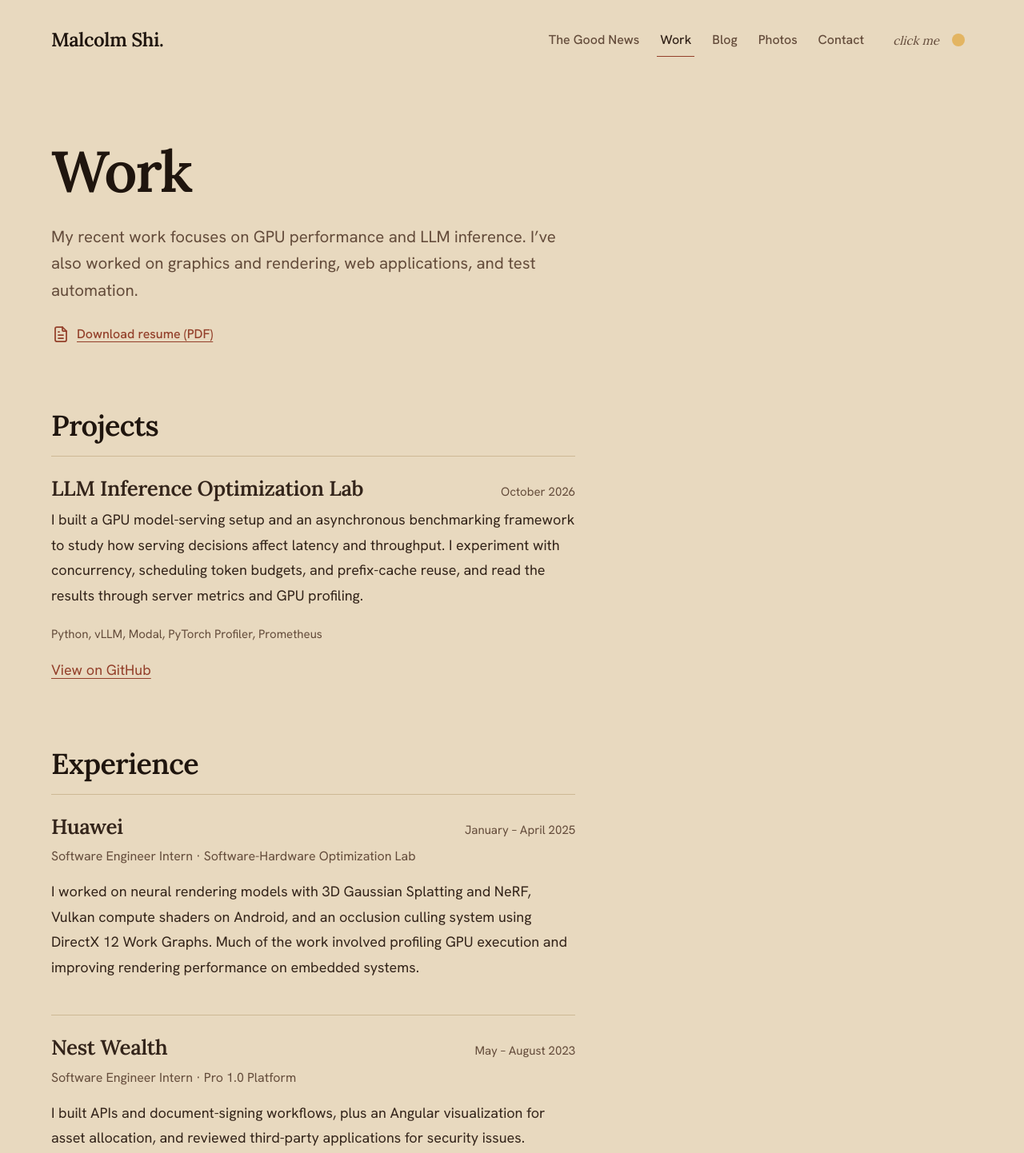
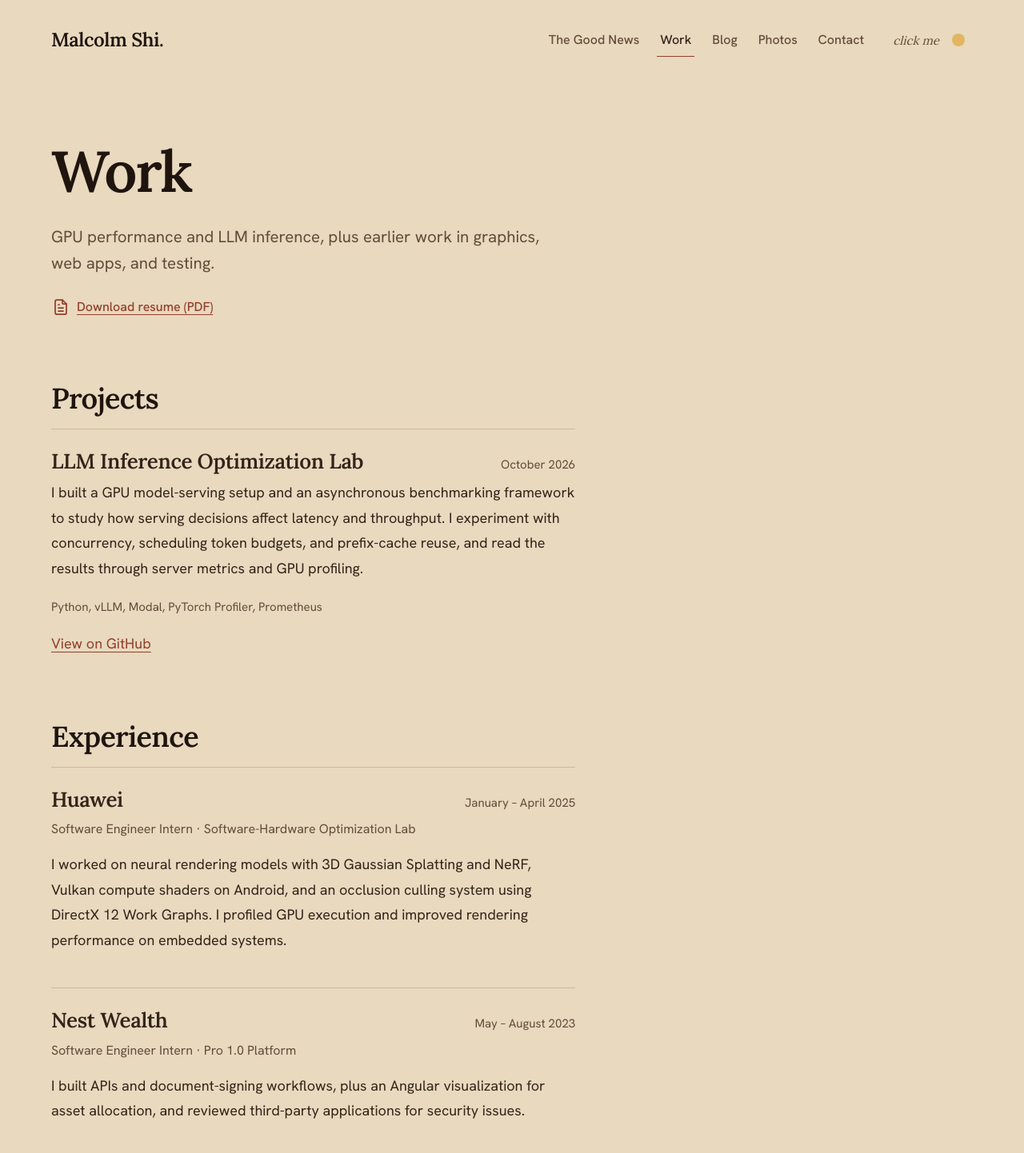
Before and after one commit to malcolmshi123/personal-website, a Next.js app: page /work in a window 1280 px wide. Shown: the top 1442 px of the page at 80% size. Built offline with nearby package versions, Linux system fonts and the light colour scheme.

Commit message:
update work page

```diff
--- a/src/content/work.ts
+++ b/src/content/work.ts
@@ -15,7 +15,7 @@ type Experience = {
 };
 
 export const work = {
-    introduction: "My recent work focuses on GPU performance and LLM inference. I’ve also worked on graphics and rendering, web applications, and test automation.",
+    introduction: "GPU performance and LLM inference, plus earlier work in graphics, web apps, and testing.",
     education: {
         school: "University of Waterloo",
         degree: "BASc in Computer Engineering, Co-op",
@@ -40,7 +40,7 @@ export const experience: Experience[] = [
         role: "Software Engineer Intern",
         team: "Software-Hardware Optimization Lab",
         dates: "January – April 2025",
-        description: "I worked on neural rendering models with 3D Gaussian Splatting and NeRF, Vulkan compute shaders on Android, and an occlusion culling system using DirectX 12 Work Graphs. Much of the work involved profiling GPU execution and improving rendering performance on embedded systems.",
+        description: "I worked on neural rendering models with 3D Gaussian Splatting and NeRF, Vulkan compute shaders on Android, and an occlusion culling system using DirectX 12 Work Graphs. I profiled GPU execution and improved rendering performance on embedded systems.",
     },
     {
         company: "Nest Wealth",
```
